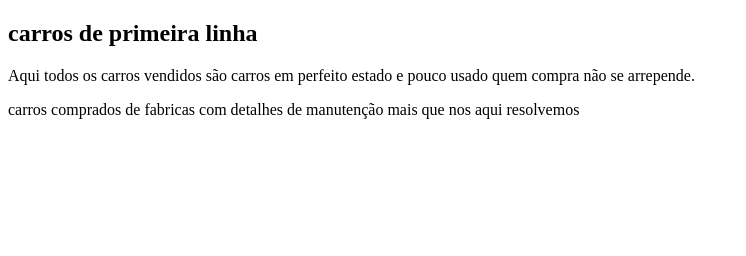
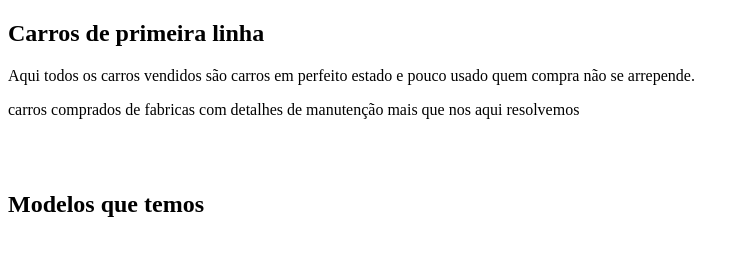
Before and after one commit to alissonlezo/prova-html-css-Alisson, a plain HTML site: page index.html in a window 1280 px wide. Shown: the whole page, without its empty margins (0-746 px from the left). Drawn offline with Linux system fonts and the light colour scheme.

Commit message:
adicionei mais um sub titulo

```diff
--- a/index.html
+++ b/index.html
@@ -6,7 +6,7 @@
     <title>Venda de Carros</title>
 </head>
 <body>
-    <h2>carros de primeira linha</h2>
+    <h2>Carros de primeira linha</h2>
     <p>Aqui todos os carros vendidos são carros
         em perfeito estado e pouco usado quem compra
         não se arrepende.
@@ -14,5 +14,8 @@
     <p> carros comprados de fabricas com detalhes de manutenção mais
         que nos aqui resolvemos
     </p>
+    <br><br>
+    <h2>Modelos que temos</h2>
+
 </body>
 </html>
```
